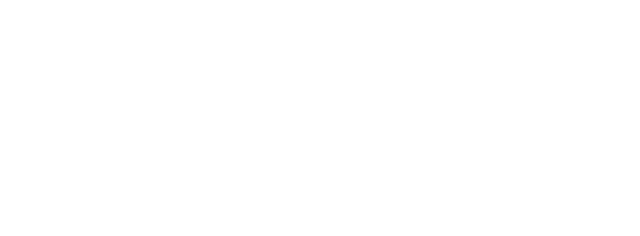
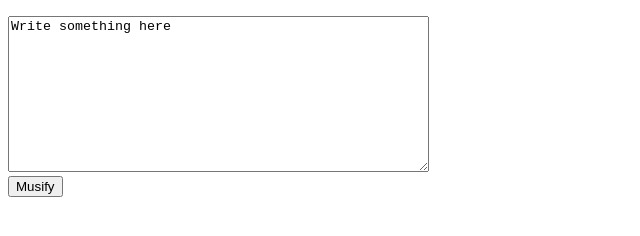
Before and after one commit to kimmobrunfeldt/mozart, a plain HTML site: page index.html in a window 1280 px wide. Shown: the whole page, without its empty margins (0-640 px from the left). Drawn offline with nearby package versions, Linux system fonts and the light colour scheme.

Commit message:
Added textarea and button

```diff
--- a/index.html
+++ b/index.html
@@ -4,14 +4,15 @@
         <meta charset="utf-8">
         <meta name="description" content="Descrpition" />
         <title>Musify</title>
-
         <link rel="stylesheet" href="css/main.css">
         <script src="//ajax.googleapis.com/ajax/libs/jquery/1.8.3/jquery.min.js"></script>
         <script data-main="js/main" src="js/require.js"></script>
     </head>
     <body>
-
-
-
+        <p>
+            <textarea name="textarea" rows="10" cols="50" id="song-textarea">Write something here</textarea>
+            <br>
+            <button type="button" id="musify">Musify</button>
+        </p>
     </body>
 </html>
--- a/js/main.js
+++ b/js/main.js
@@ -15,20 +15,18 @@
 });
 
 require([
+  'jquery',
   'domready',
   'musicgenerator',
   'player'
-], function(domReady, musicGenerator, player) {
+], function($, domReady, musicGenerator, player) {
   'use strict';
 
   domReady(function () {
-    //var noteList = musicGenerator.compose('Nekke');
-    var chords = [
-      { "delay": 5, "velocity": 127, "notes": [100, 80, 110, 45] },
-      { "delay": 10, "velocity": 127, "notes": [100, 90, 60] },
-      { "delay": 15, "velocity": 127, "notes": [20, 80, 10] }
-    ];
-    player.playChords(chords);
+    $('#musify').click(function() {
+      var chords = musicGenerator.compose($('#song-textarea'));
+      player.playChords(chords);
+    });
   });
 
 });
```
